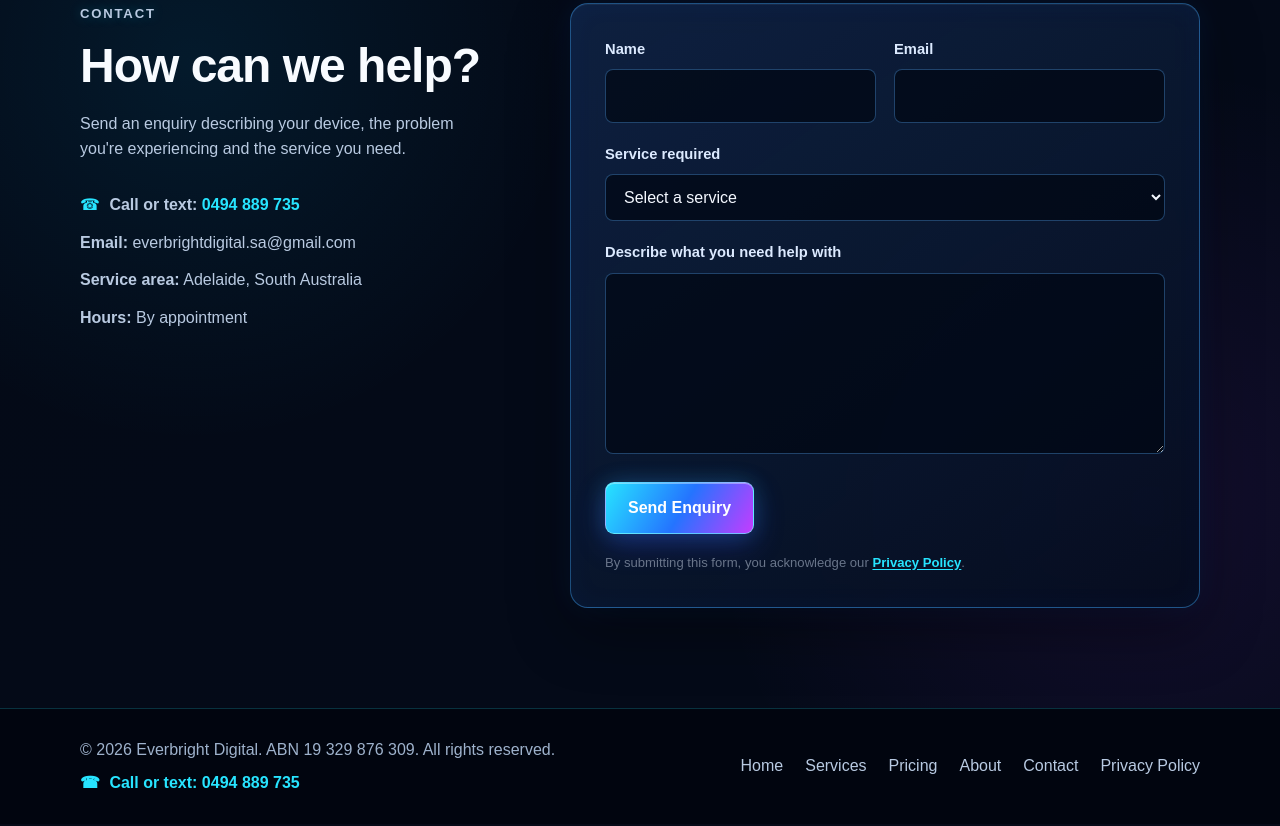
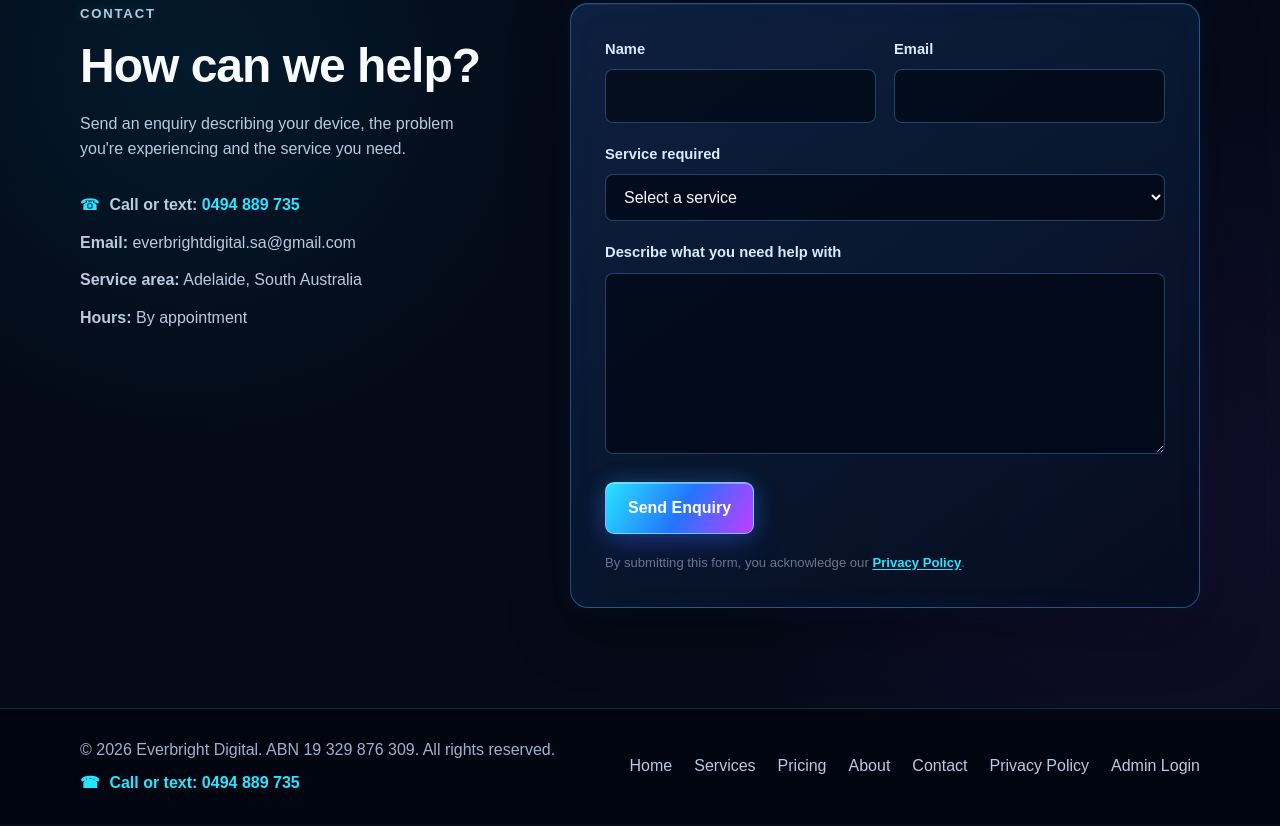
Before and after one commit to Cats02/Tech, a website: page index.html in a window 1280 px wide. Shown: the part 4481-5307 px from the top of the page. Drawn offline with Linux system fonts and the light colour scheme.

Commit message:
Add admin login footer link

```diff
--- a/index.html
+++ b/index.html
@@ -612,6 +612,7 @@
                 <a href="about.html">About</a>
                 <a href="#contact">Contact</a>
                 <a href="privacy.html">Privacy Policy</a>
+                <a href="/admin/login">Admin Login</a>
             </div>
 
         </div>
```
